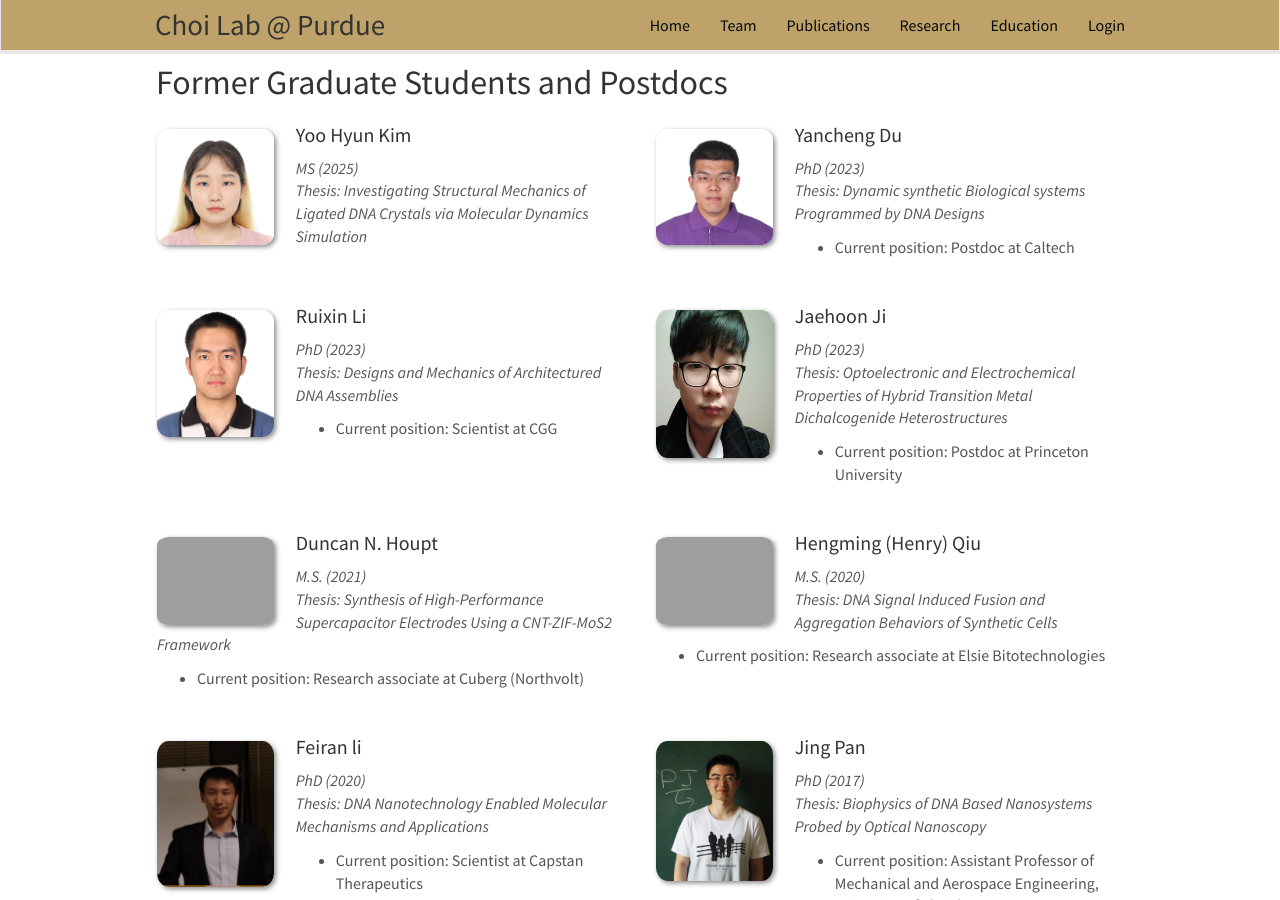
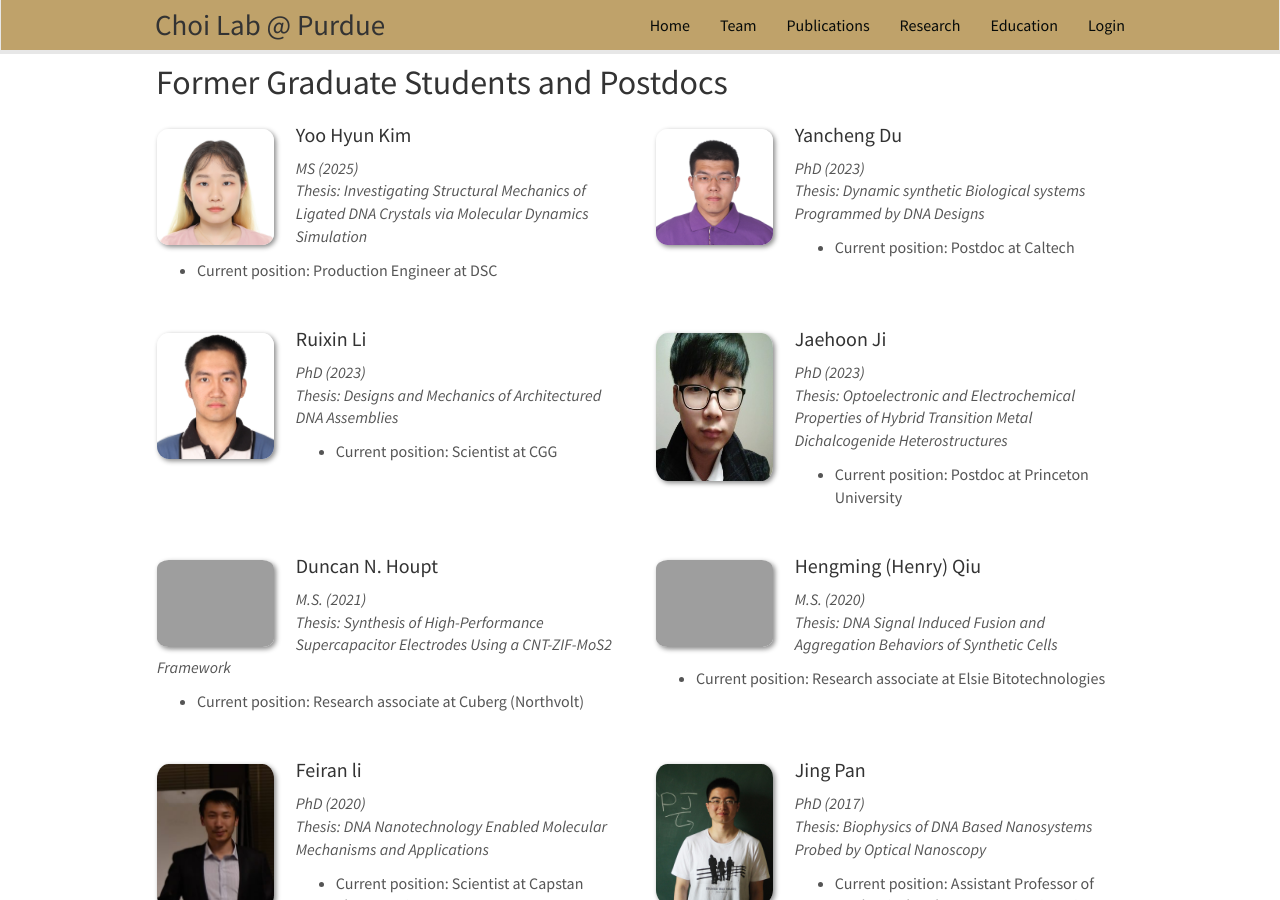
Before and after one commit to choidnalab/choidnalab.github.io, a Jekyll site: the page built from _pages/team.md, in a window 1280 px wide and 900 px high, scrolled down 1307 px. Built offline with Jekyll 4.4.1, drawn with Linux system fonts in a browser that asks for light colours; nearby versions of some CDN libraries.

Commit message:
Update alumni member's education details

```diff
--- a/_data/alumni_members.yml
+++ b/_data/alumni_members.yml
@@ -5,8 +5,8 @@
   info2: "Thesis: Investigating Structural Mechanics of Ligated DNA Crystals via Molecular Dynamics Simulation"
   email:
   duration:
-  number_educ:
-  education1:
+  number_educ: 1
+  education1: "Current position: Production Engineer at DSC"
   education2:
   education3:
   education4:
```
